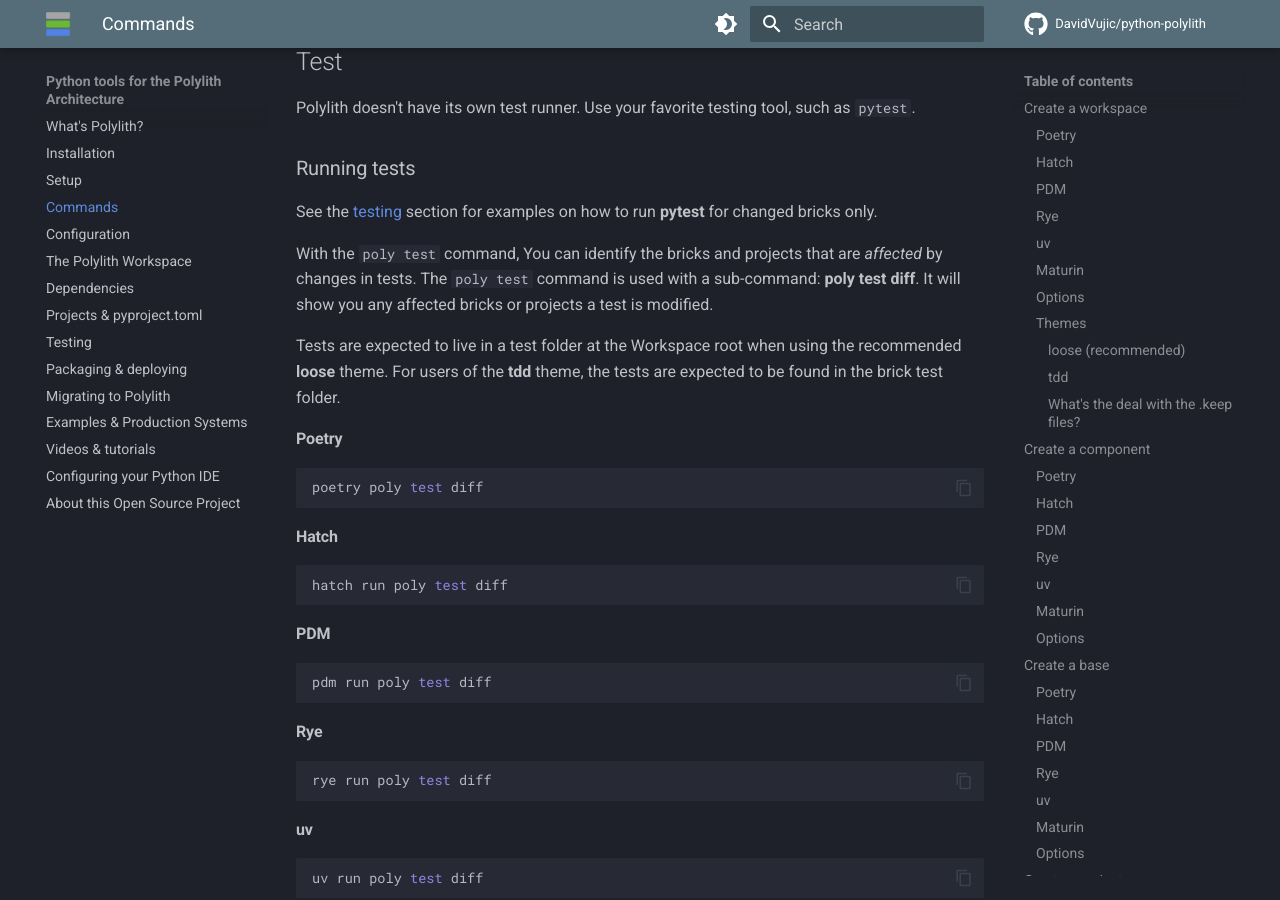
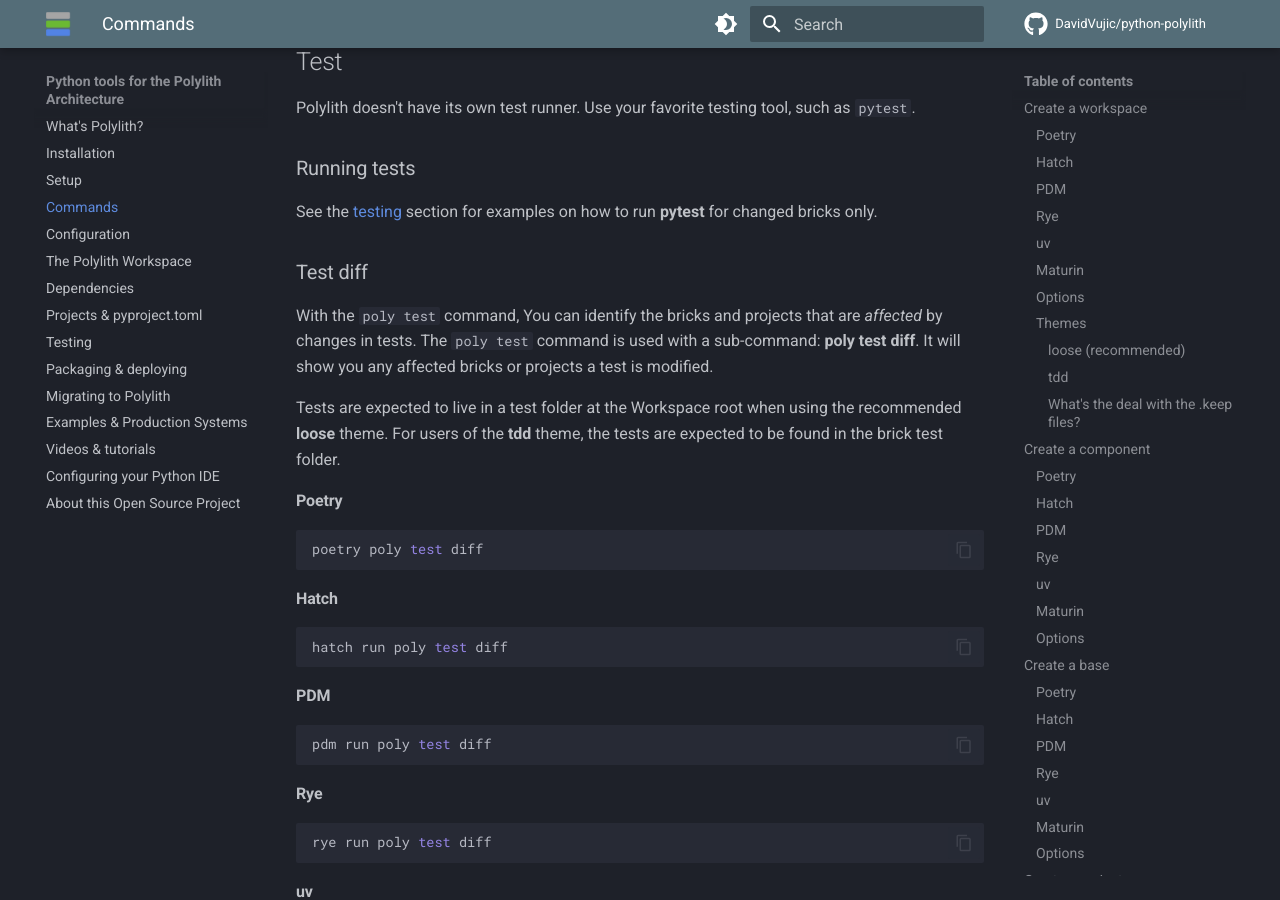
Before and after one commit to DavidVujic/python-polylith-docs, an MkDocs documentation site: the page built from docs/commands.md, in a window 1280 px wide and 900 px high, scrolled down 11235 px. Built offline with MkDocs 1.6.1 and Material for MkDocs 9.7.7, drawn with Linux system fonts in a browser that asks for light colours; comment, search, counter and statistics services are not loaded.

Commit message:
docs: poly test

```diff
--- a/docs/commands.md
+++ b/docs/commands.md
@@ -489,6 +489,7 @@
 ### Running tests
 See the [testing](testing.md) section for examples on how to run __pytest__ for changed bricks only.
 
+### Test diff
 With the `poly test` command, You can identify the bricks and projects that are _affected_ by changes in tests.
 The `poly test` command is used with a sub-command: __poly test diff__.
 It will show you any affected bricks or projects a test is modified.
```
